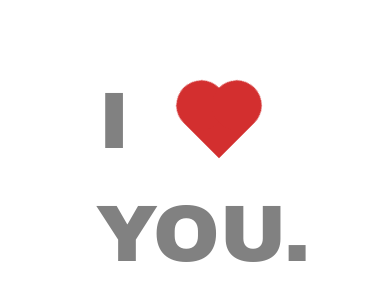
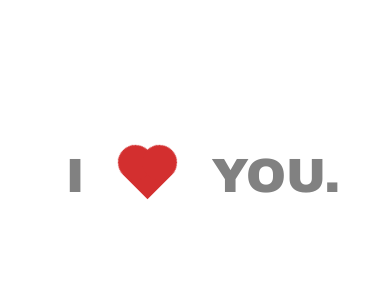
Before and after one commit to maralla/maralla.github.io, a plain HTML site: page index.html in a window 390 px wide. Shown: the part 238-538 px from the top of the page. Drawn offline with Linux system fonts and the light colour scheme.

Commit message:
Fit for mobile

```diff
--- a/css/style.css
+++ b/css/style.css
@@ -2,7 +2,9 @@
   font-family: 'Archivo Black';
   font-style: normal;
   font-weight: 400;
-  src: url("/fonts/archivo.woff2");
+
+  /* csslint bulletproof-font-face:false */
+  src: url('/fonts/archivo.woff') format('woff');
 }
 
 html,body {
@@ -11,24 +13,28 @@ html,body {
 }
 
 .container {
-  height: 100%;
-  width: 100%;
+  align-items: center;
+  color: #818181;
   display: flex;
   flex-direction: row;
-  justify-content: center;
-  align-items: center;
   font-family: 'Archivo Black', sans-serif;
   font-size: 5em;
+  height: 100%;
+  justify-content: center;
+  text-align: center;
   text-transform: uppercase;
-  text-align: center;
-  color: #818181;
+  width: 100%;
 }
 
-.container div {
+.container .items {
+  align-items: baseline;
+  display: flex;
   padding-bottom: 10%;
 }
 
 .heart {
+  -wibkit-animation-iteration-count: infinite;
+  animation-iteration-count: infinite;
   background-color: #D32F2F;
   display: inline-block;
   height: 50px;
@@ -37,28 +43,51 @@ html,body {
   top: 0;
   transform: rotate(-45deg);
   width: 50px;
-  -wibkit-animation-iteration-count: infinite;
-  animation-iteration-count: infinite;
 }
 
 .heart:before,
 .heart:after {
-  content: "";
   background-color: #D32F2F;
   border-radius: 50%;
+  content: "";
   height: 50px;
   position: absolute;
   width: 50px;
 }
 
 .heart:before {
+  left: 0;
   top: -25px;
-  left: 0;
 }
 
 .heart:after {
   left: 25px;
   top: 0;
+}
+
+@media only screen and (max-width : 600px) {
+  .container {
+    font-size: 3em;
+  }
+
+  .heart {
+    margin: 0 46px;
+  }
+
+  .heart,
+  .heart:before,
+  .heart:after {
+    height: 35px;
+    width: 35px;
+  }
+
+  .heart:before {
+    top: -17px;
+  }
+
+  .heart:after {
+    left: 17px;
+  }
 }
 
 @-webkit-keyframes pulse {
@@ -97,12 +126,15 @@ html,body {
 
 .pulse {
   -webkit-animation-name: pulse;
+  -moz-animation-name: pulse;
   animation-name: pulse;
 }
 
 .animated {
   -webkit-animation-duration: 1s;
+  -moz-animation-duration: 1s;
   animation-duration: 1s;
   -webkit-animation-fill-mode: both;
+  -moz-animation-fill-mode: both;
   animation-fill-mode: both;
 }
--- a/index.html
+++ b/index.html
@@ -8,7 +8,7 @@
   </head>
   <body>
     <div class="container">
-      <div>
+      <div class="items">
         <span>I</span><span class="heart animated pulse"></span><span>you.</span>
       </div>
     </div>
```
Also changed, not shown: fonts/archivo.woff (added), fonts/archivo.woff2 (deleted).
